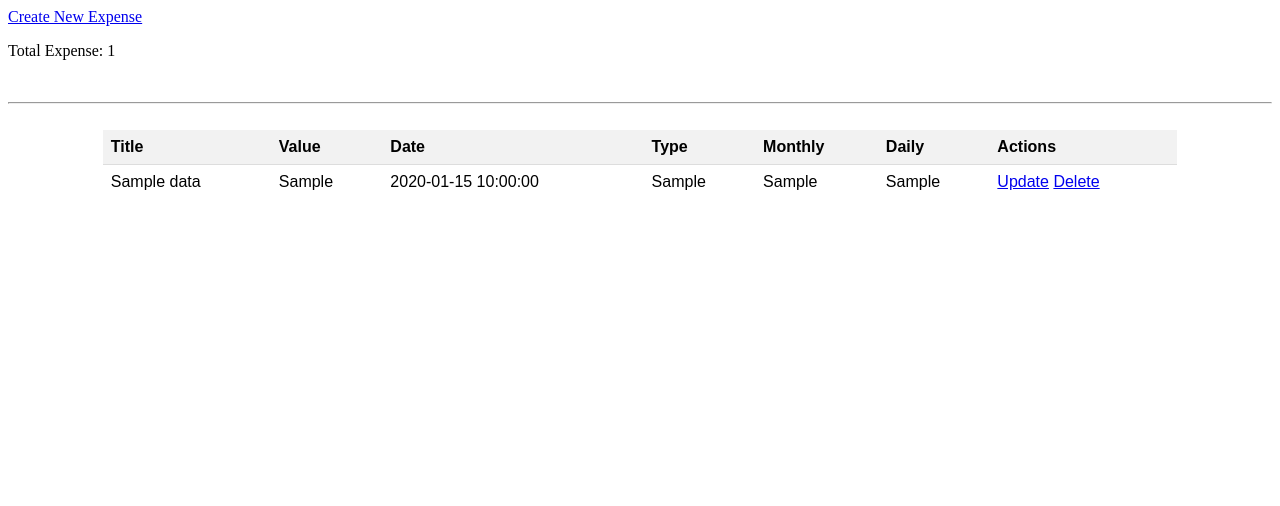
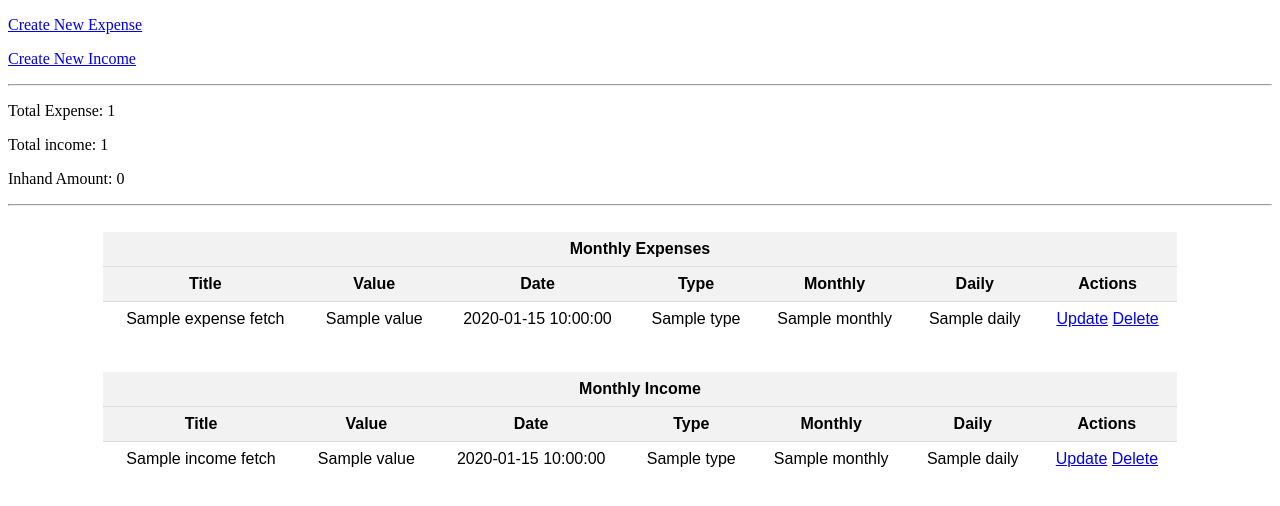
Before and after one commit to sujeet111/expanse-tracker, a Flask app: template templates/index.html in a window 1280 px wide. Shown: the top 506 px of the page. Run offline with Flask 3, Linux system fonts and the light colour scheme; the template is opened without the code that fills it: most values are stand-ins (such as "Sample title", 1, 10 or a date in 2020).

Commit message:
optimized code

```diff
--- a/main.py
+++ b/main.py
@@ -5,56 +5,65 @@ import json
 deta = Deta()
 income_db = deta.Base("income_db")
 expense_db = deta.Base("expense_db")
+db_mapping = {
+    "expense": expense_db,
+    "income": income_db
+}
+
 
 app = Flask(__name__)
 
 @app.route("/")
 def index():
     total_expense=0
-    fetch_data = expense_db.fetch({"expense_enabled": True})
-    for i in fetch_data.items:
-        total_expense += int(i['expense_value'])
-    return render_template("index.html", data = {"items" :fetch_data.items,
-                                                 'total_expense':total_expense})
+    total_income=0
+    expense_fetch_data = expense_db.fetch({"enabled": True})
+    income_fetch_data = income_db.fetch({"enabled": True})
 
-@app.route("/create_expense", methods=["GET", "POST"])
-def create_expense():
+    for i in expense_fetch_data.items:total_expense += int(i['value'])
+    for i in income_fetch_data.items:total_income += int(i['value'])
+
+    return render_template("index.html", data = {"expense_fetch_data": expense_fetch_data.items,
+                                                 "income_fetch_data": income_fetch_data.items,
+                                                 'total_expense':total_expense,
+                                                 "total_income":total_income})
+
+@app.route("/create/<string:action_type>", methods=["GET", "POST"])
+def create(action_type):
     if request.method == "POST":
-        expense_name = request.form.get("expense_name")
-        expense_value = request.form.get("expense_value")
-        expense_monthly = request.form.get("expense_monthly")
-        expense_daily = request.form.get("expense_daily")
-        expense_date = request.form.get("expense_date")
-        expense_type = request.form.get("expense_type")
-        data = {'expense_name': expense_name,
-                'expense_value': expense_value,
-                'expense_monthly': expense_monthly,
-                'expense_daily': expense_daily,
-                'expense_date': expense_date,
-                'expense_type': expense_type,
-                'expense_enabled':True }
-        expense_db.put(data)
-        return redirect(url_for('root'))
-    return render_template("create_expense.html")
+        data_keys = ['name', 'value', 'monthly', 'daily', 'date', 'type']
+        data = {key: request.form.get(key) for key in data_keys}
+        data['enabled'] = True
+        if action_type == 'expense':
+            expense_db.put(data)
+        elif action_type == 'income':
+            income_db.put(data)
+        return redirect(url_for('index'))
+    return render_template("create.html",task='create_expense')
 
-@app.route("/update/<string:id>", methods=["GET", "POST"])
-def update_expense(id):
+
+@app.route("/modify/<string:category>/<string:action_type>/<string:id>", methods=["GET", "POST"])
+def modify(category,action_type,id):
+    db = db_mapping.get(category)
+
     try:
         if request.method == "GET":
-            fetch_data = expense_db.get(id)
-            print(type(fetch_data))
+            fetch_data = db.get(id)
             fetch_data.pop("key")
+            fetch_data.pop("enabled")
             fetch_data = json.dumps(fetch_data, indent=4)
-            return render_template("update.html", fetch_data=fetch_data, key=id)
+            return render_template("modify.html", fetch_data=fetch_data, key=id)
         if request.method == "POST":
-            key = request.form.get("expense_key")
-            expense_data = eval(request.form.get("expense_update"))
-            expense_db.update(expense_data, key)
-            return redirect(url_for('root'))
+            key = request.form.get("key")
+            form_data = eval(request.form.get("NewData"))
+            if action_type == "delete":
+                form_data['enabled'] = False
+            else:
+                raise Exception('Invalid Operation')
+            db.update(form_data, key)
+
+            return redirect(url_for('index'))
     except Exception as e:
-        # Handle the exception here
-        print("An error occurred:", str(e))
-        # Return an error message or redirect to an error page
         return "An error occurred: " + str(e)
 
 @app.route("/delete/<string:id>", methods=["GET", "POST"])
@@ -66,11 +75,11 @@ def delete_expense(id):
             fetch_data.pop("key")
             fetch_data = json.dumps(fetch_data, indent=4)
 
-            return render_template("delete.html", fetch_data=fetch_data, key=id)
+            return render_template("modify.html", fetch_data=fetch_data, key=id)
         if request.method == "POST":
-            key = request.form.get("expense_key")
-            expense_data = eval(request.form.get("expense_update"))
-            expense_data["expense_enabled"] = False
+            key = request.form.get("key")
+            expense_data = eval(request.form.get("update"))
+            expense_data["enabled"] = False
             expense_db.delete(expense_data, key)
             return redirect(url_for('index'))
     except Exception as e:
@@ -82,22 +91,22 @@ def delete_expense(id):
 @app.route("/create_income", methods=["GET", "POST"])
 def create_income():
     if request.method == "POST":
-        income_name = request.form.get("income_name")
-        income_value = request.form.get("income_value")
-        income_monthly = request.form.get("income_monthly")
-        income_daily = request.form.get("income_daily")
-        income_date = request.form.get("income_date")
-        income_type = request.form.get("income_type")
-        data = {'income_name': income_name,
-                'income_value': income_value,
-                'income_monthly': income_monthly,
-                'income_daily': income_daily,
-                'income_date': income_date,
-                'income_type': income_type,
-                'income_enabled':True }
+        name = request.form.get("name")
+        value = request.form.get("value")
+        monthly = request.form.get("monthly")
+        daily = request.form.get("daily")
+        date = request.form.get("date")
+        type = request.form.get("type")
+        data = {'name': name,
+                'value': value,
+                'monthly': monthly,
+                'daily': daily,
+                'date': date,
+                'type': type,
+                'enabled':True }
         income_db.put(data)
         return redirect(url_for('root'))
-    return render_template("create_income.html")
+    return render_template("create_income.html",task='create_income')
 
 if __name__ == '__main__':
     app.run(debug=True, port=5001)
--- a/templates/index.html
+++ b/templates/index.html
@@ -26,7 +26,7 @@
         th,
         td {
             padding: 8px;
-            text-align: left;
+            text-align: center;
             border-bottom: 1px solid #ddd;
         }
 
@@ -43,11 +43,18 @@
 </head>
 
 <body>
-    <a href="{{url_for('create_expense')}}">Create New Expense</a>
+    <p><a href="{{url_for('create',action_type='expense')}}">Create New Expense</a></p>
+    <p><a href="{{url_for('create',action_type='income')}}">Create New Income</a></p>
+
+    <p><hr></p>
+
     <p>Total Expense: {{data.total_expense}}</p>
+    <p>Total income: {{data.total_income}}</p>
+    <p>Inhand Amount: {{data.total_income - data.total_expense}}
     <br><hr><br>
     <table>
         <thead>
+            <th colspan="7">Monthly Expenses</th>
             <tr>
                 <th>Title</th>
                 <th>Value</th>
@@ -59,16 +66,47 @@
             </tr>
         </thead>
         <tbody>
-            {% for i in data.items %}
+            {% for i in data.expense_fetch_data %}
             <tr>
-                <td>{{i.expense_name}}</td>
-                <td>{{i.expense_value}}</td>
-                <td>{{i.expense_date}}</td>
-                <td>{{i.expense_type}}</td>
-                <td>{{i.expense_monthly}}</td>
-                <td>{{i.expense_daily}}</td>
-                <td><a href="{{url_for('update_expense',id=i.key)}}">Update</a>
-                    <a href="{{url_for('delete_expense',id=i.key)}}">Delete</a></td>
+                <td>{{i.name}}</td>
+                <td>{{i.value}}</td>
+                <td>{{i.date}}</td>
+                <td>{{i.type}}</td>
+                <td>{{i.monthly}}</td>
+                <td>{{i.daily}}</td>
+                <td><a href="{{url_for('modify',category='expense',action_type='update',id=i.key)}}">Update</a>
+                    <a href="{{url_for('modify',category='expense',action_type='delete',id=i.key)}}">Delete</a></td>
+            </tr>
+            {% endfor %}
+        </tbody>
+    </table>
+
+    <br><br>
+
+    <table>
+        <thead>
+            <th colspan="7">Monthly Income</th>
+            <tr>
+                <th>Title</th>
+                <th>Value</th>
+                <th>Date</th>
+                <th>Type</th>
+                <th>Monthly</th>
+                <th>Daily</th>
+                <th>Actions</th>
+            </tr>
+        </thead>
+        <tbody>
+            {% for i in data.income_fetch_data %}
+            <tr>
+                <td>{{i.name}}</td>
+                <td>{{i.value}}</td>
+                <td>{{i.date}}</td>
+                <td>{{i.type}}</td>
+                <td>{{i.monthly}}</td>
+                <td>{{i.daily}}</td>
+                <td><a href="{{url_for('modify',category='income',action_type='update',id=i.key)}}">Update</a>
+                    <a href="{{url_for('modify',category='income',action_type='delete',id=i.key)}}">Delete</a></td>
             </tr>
             {% endfor %}
         </tbody>
--- a/templates/update.html
+++ b/templates/modify.html
@@ -9,9 +9,9 @@
         <link rel="stylesheet" href="">
     </head>
     <body>
-        <form action="" method="post" id="updateform">
-            <input type="text" name="expense_key" id="expense_key" value="{{key}}" readonly="true"><br>
-            <textarea id="expense_update" name="expense_update" form="updateform" rows="10" cols="35">{{fetch_data}}</textarea>
+        <form action="" method="post" id="modifyform">
+            <input type="text" name="key" id="key" value="{{key}}" readonly="true"><br>
+            <textarea id="NewData" name="NewData" form="modifyform" rows="10" cols="35">{{fetch_data}}</textarea>
             <input type="submit" name="submit" value="submit">
         </form>
     </body>
```
Also changed, not shown: templates/create.html (added, +45 -0 lines), templates/create_expense.html (deleted, +0 -45 lines), templates/delete.html (deleted, +0 -18 lines), 1 other file.
